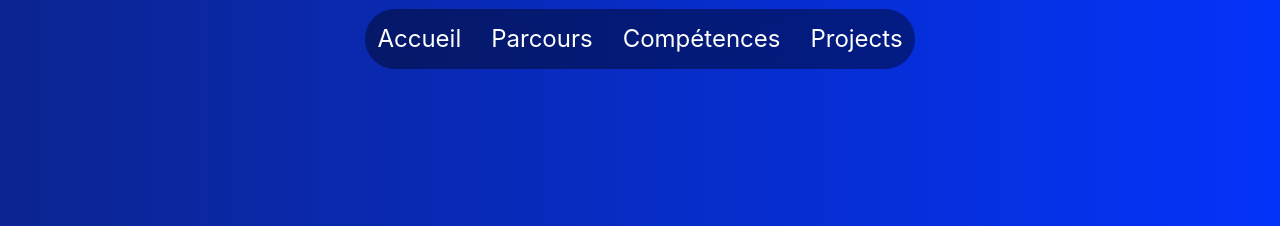
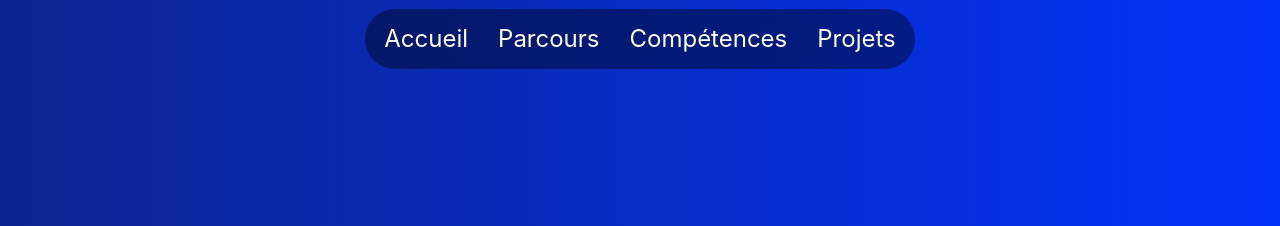
Before and after one commit to Orabis/portfolio, a website built with Vite: page index.html in a window 1280 px wide. Shown: the top 226 px of the page. Built offline with nearby package versions, Linux system fonts and the light colour scheme.

Commit message:
update index.html projects -> projets

```diff
--- a/index.html
+++ b/index.html
@@ -18,7 +18,7 @@
 			<li><a href="#introduction">Accueil</a></li>
 			<li><a href="#parcours">Parcours</a></li>
 			<li><a href="#compétences">Compétences</a></li>
-			<li><a href="#projects">Projects</a></li>
+			<li><a href="#projets">Projets</a></li>
 		</ul>
 	</div>
 
@@ -210,7 +210,7 @@
 			</div>
 		</div>
 	</section>
-	<section id="projects">
+	<section id="projets">
 		<h2 class="center">Mes Projets</h2>
 		<div class="proj-main-container">
 			<details open>
--- a/package.json
+++ b/package.json
@@ -1,7 +1,7 @@
 {
   "name": "portfolio-leom",
   "private": true,
-  "version": "1.2.0",
+  "version": "1.1.0",
   "type": "module",
   "scripts": {
     "dev": "vite",
```
